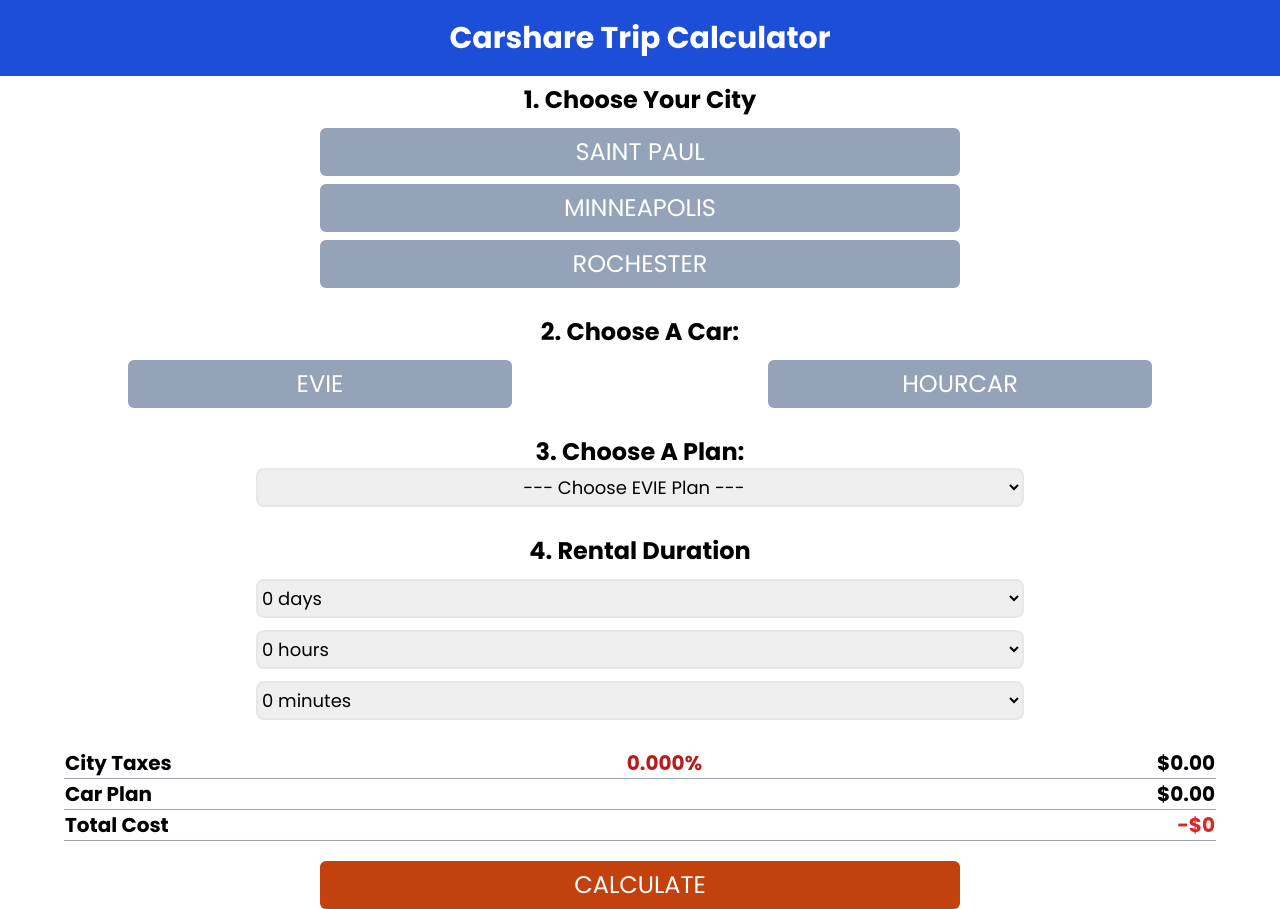
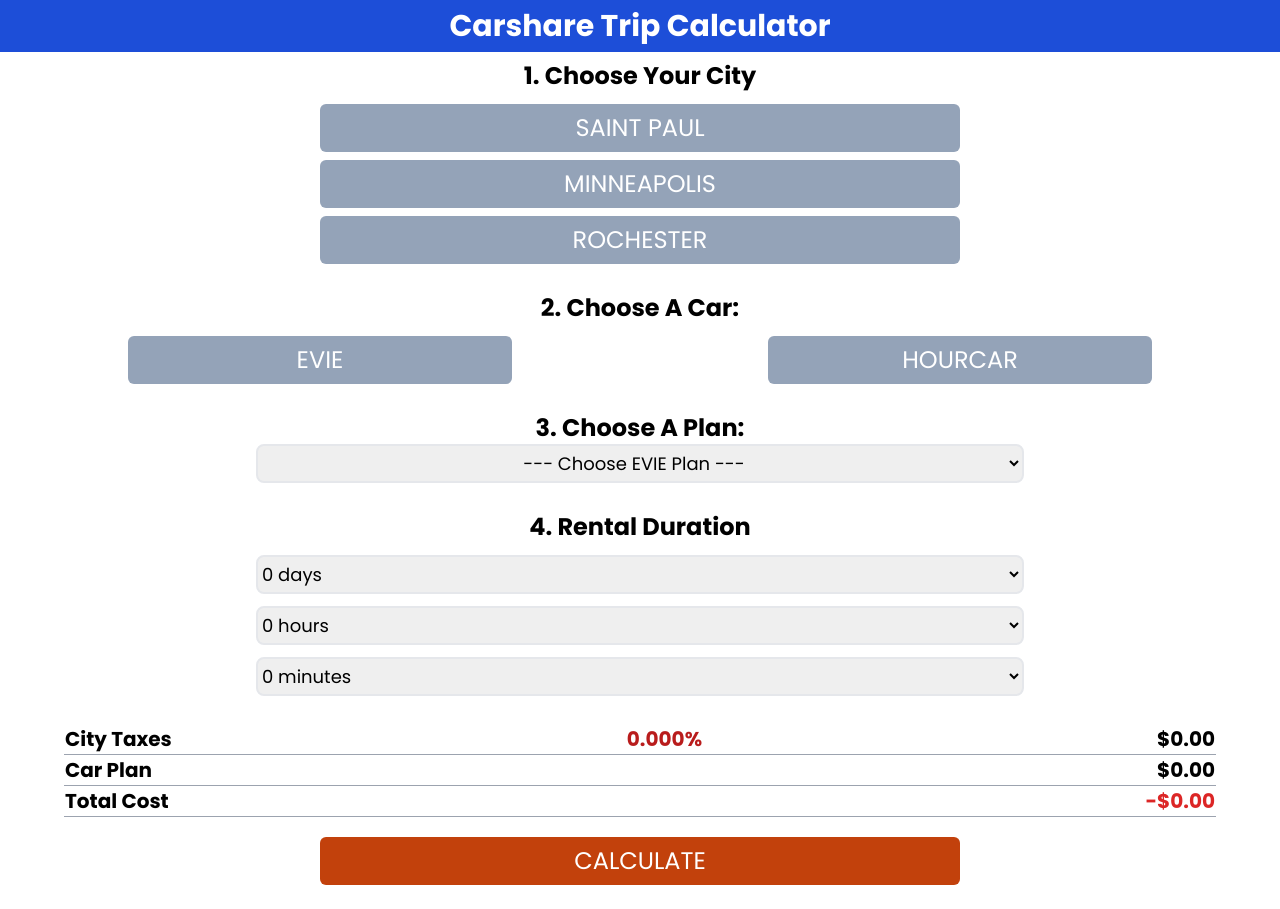
Before and after one commit to hmongdev/carshare-calculator, a React (Create React App) app: page / in a window 1280 px wide. Built offline with nearby package versions, Linux system fonts and the light colour scheme.

Commit message:
fix padding top and bottom

```diff
--- a/src/App.js
+++ b/src/App.js
@@ -80,7 +80,7 @@
 
     return (
         <div className="flex flex-col w-full h-full">
-            <h1 className="flex justify-center items-center text-3xl bg-blue-700 py-5 text-white font-bold">
+            <h1 className="flex justify-center items-center text-3xl bg-blue-700 py-2 text-white font-bold">
                 Carshare Trip Calculator
             </h1>
             <div id="city" className="my-2">
@@ -219,7 +219,7 @@
                 <tr className="flex justify-between border-b border-gray-400 w-full">
                     <td>Total Cost</td>
                     <td className="text-red-600">
-                        -${Number((preTax + taxCost).toFixed(2))}
+                        -${(preTax + taxCost).toFixed(2)}
                     </td>
                 </tr>
             </table>
@@ -227,7 +227,7 @@
                 onClick={() =>
                     calculateCosts(userMinutes, userHours, userDays, cityTax)
                 }
-                className="text-2xl bg-orange-700 text-white rounded-md mx-auto uppercase h-[3rem] w-[50vw]"
+                className="text-2xl bg-orange-700 text-white rounded-md mx-auto uppercase h-[3rem] w-[50vw] mb-5"
             >
                 Calculate
             </button>
```
